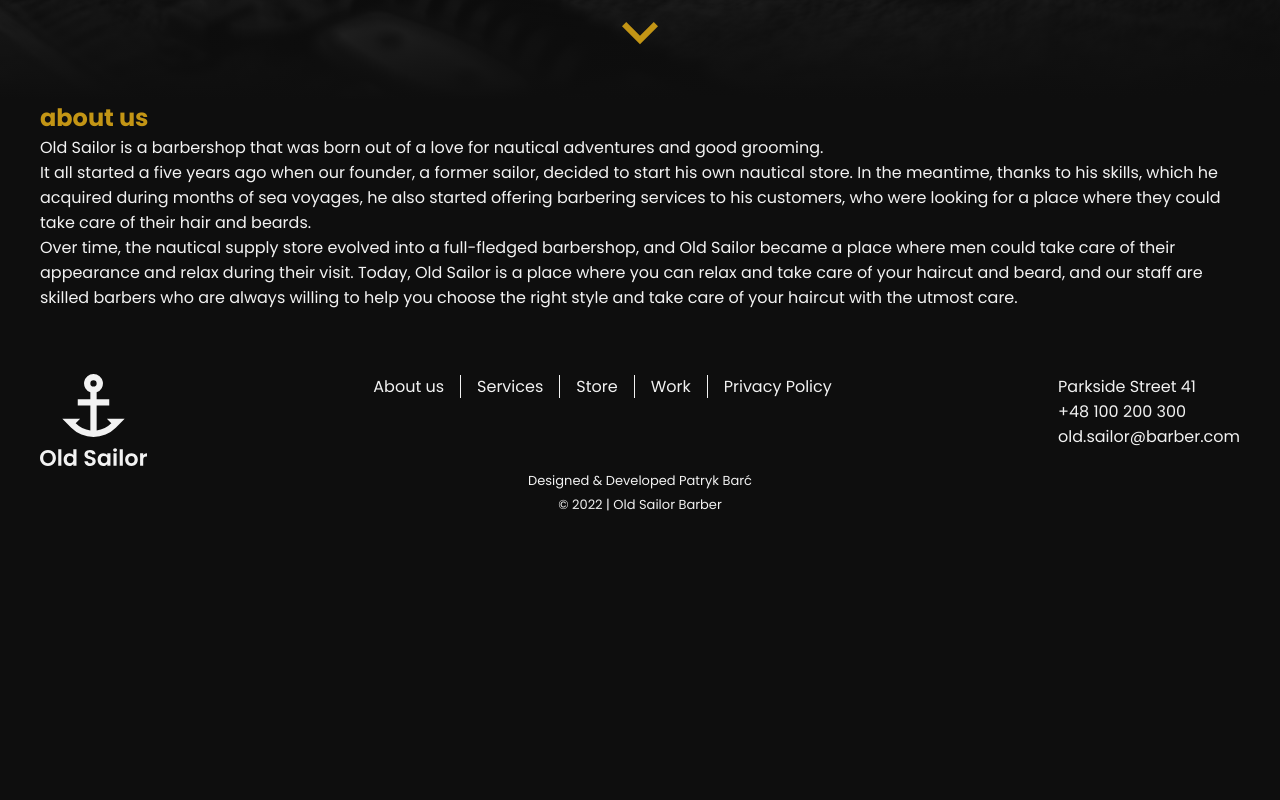
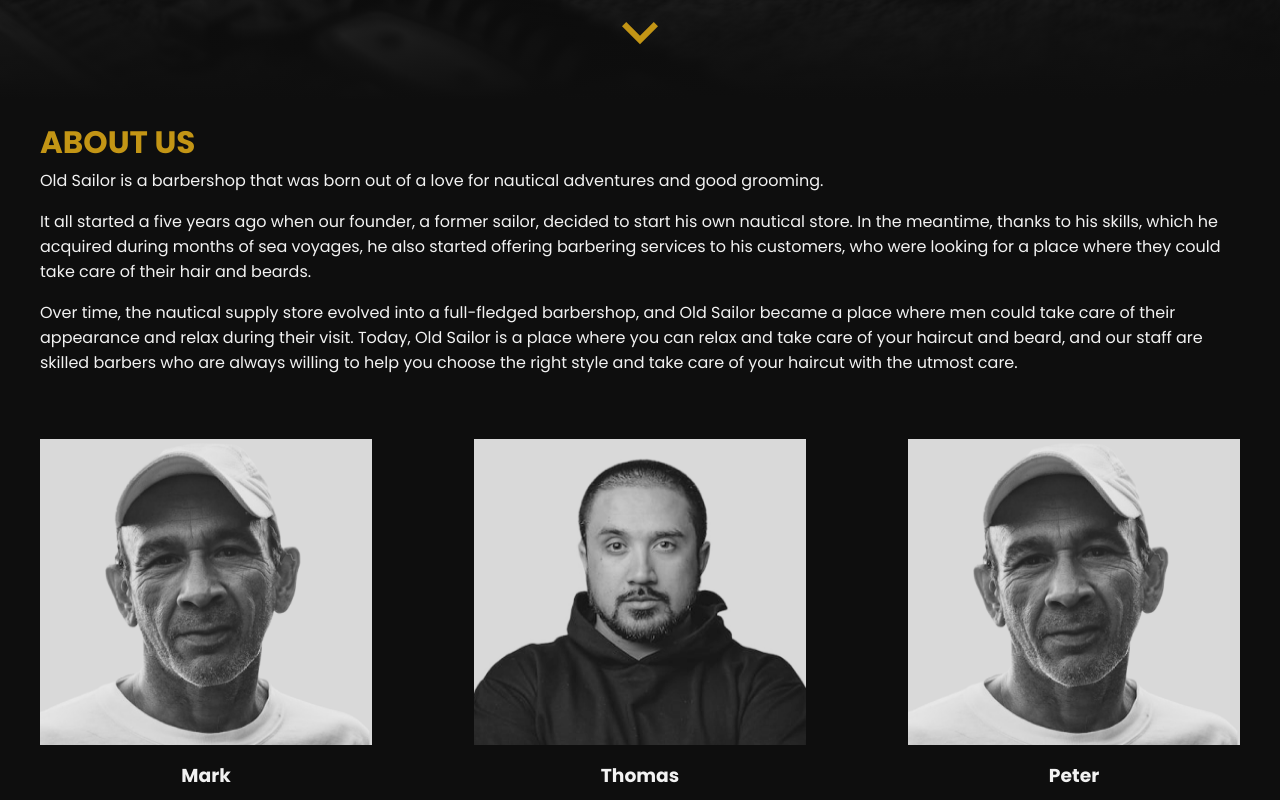
Before and after one commit to Patrykbarc/Old-Sailor-Barber-v2, a website: page index.html in a window 1280 px wide. Shown: the part 700-1500 px from the top of the page. Before the commit the page ends 1244 px from the top, so only its background shows below. Drawn offline with Linux system fonts and the light colour scheme.

Commit message:
section template + about us section

```diff
--- a/index.html
+++ b/index.html
@@ -44,27 +44,62 @@
         </div>
     </section>
 
-    <section class="about-us wrapper" id="about-us">
-        <div class="about-us__copy">
-            <h2>about us</h2>
+    <main>
+
+        <section class="section wrapper" id="about-us">
+            <div class="section__copy">
+                <h2 class="title">about us</h2>
                 <p>Old Sailor is a barbershop that was born out of a love for nautical adventures and good grooming.
                 </p>
                 <p>It all started a five years ago when our founder, a former sailor, decided to start his own nautical
-                store. In the meantime, thanks to his skills, which he acquired during months of sea voyages, he also
-                started offering barbering services to his customers, who were looking for a place where they could take
+                    store. In the meantime, thanks to his skills, which he acquired during months of sea voyages, he
+                    also
+                    started offering barbering services to his customers, who were looking for a place where they could
+                    take
                     care of their hair and beards.
                 </p>
                 <p>Over time, the nautical supply store evolved into a full-fledged barbershop, and Old Sailor became a
-                place where men could take care of their appearance and relax during their visit. Today, Old Sailor is a
-                place where you can relax and take care of your haircut and beard, and our staff are skilled barbers who
+                    place where men could take care of their appearance and relax during their visit. Today, Old Sailor
+                    is a
+                    place where you can relax and take care of your haircut and beard, and our staff are skilled barbers
+                    who
                     are always willing to help you choose the right style and take care of your haircut with the utmost
                     care.
                 </p>
             </div>
-        <div class="about-us__images">
+            <div class="section__images">
+
+                <div class="card">
+                    <div class="image-container">
+                        <img src="/dist/img/mark.png" alt="">
+                    </div>
+                    <div class="card-text">
+                        <h3>Mark</h3>
+                    </div>
+                </div>
+
+                <div class="card">
+                    <div class="image-container">
+                        <img src="/dist/img/thomas.png" alt="">
+                    </div>
+                    <div class="card-text">
+                        <h3>Thomas</h3>
+                    </div>
+                </div>
+
+                <div class="card">
+                    <div class="image-container">
+                        <img src="/dist/img/mark.png" alt="">
+                    </div>
+                    <div class="card-text">
+                        <h3>Peter</h3>
+                    </div>
+                </div>
 
             </div>
         </section>
+
+    </main>
 
     <footer class="footer">
     <div class="footer__box wrapper">
--- a/src/sass/_variables.scss
+++ b/src/sass/_variables.scss
@@ -12,7 +12,7 @@ $color-main-background: rgba(14, 14, 14, 1);
 	text-decoration: none;
 	text-transform: capitalize;
 }
-@mixin text-style-h-1() {
+@mixin text-style-h1() {
 	font-size: 39px;
 	font-family: 'Poppins';
 	font-weight: 700;
@@ -20,7 +20,7 @@ $color-main-background: rgba(14, 14, 14, 1);
 	text-decoration: none;
 	text-transform: capitalize;
 }
-@mixin text-style-h-2() {
+@mixin text-style-h2() {
 	font-size: 31px;
 	font-family: 'Poppins';
 	font-weight: 700;
@@ -29,7 +29,7 @@ $color-main-background: rgba(14, 14, 14, 1);
 	text-decoration: none;
 	text-transform: uppercase;
 }
-@mixin text-style-h-3() {
+@mixin text-style-h3() {
 	font-size: 25px;
 	font-family: 'Poppins';
 	font-weight: 700;
--- a/src/sass/style.scss
+++ b/src/sass/style.scss
@@ -25,6 +25,9 @@ body {
 	}
 }
 
+section {
+	padding-top: 2rem;
+}
 .wrapper {
 	max-width: 1200px;
 	width: 100%;
@@ -73,3 +76,43 @@ body {
 		cursor: pointer;
 	}
 }
+
+.section {
+	display: flex;
+	flex-direction: column;
+
+	&__copy {
+		display: flex;
+		flex-direction: column;
+		gap: 1rem;
+		.title {
+			@include text-style-h2;
+		}
+	}
+	&__images {
+		display: flex;
+		justify-content: space-between;
+		padding-top: 4rem;
+		.card {
+			display: flex;
+			flex-direction: column;
+			align-items: center;
+			gap: 1rem;
+			.image-container {
+				overflow: hidden;
+				img {
+					width: 100%;
+					height: 100%;
+				}
+			}
+			img {
+				transition: filter 0.25s, transform 0.25s;
+				filter: saturate(0);
+			}
+			img:hover {
+				filter: saturate(1);
+				transform: scale(105%);
+			}
+		}
+	}
+}
```
Also changed, not shown: dist/css/style-min.css, dist/img/mark.png (added), dist/img/thomas.png (added), src/img/mark.png (added), src/img/thomas.png (added), 1 other file. Lines whose indentation alone changed are shown as unchanged.
